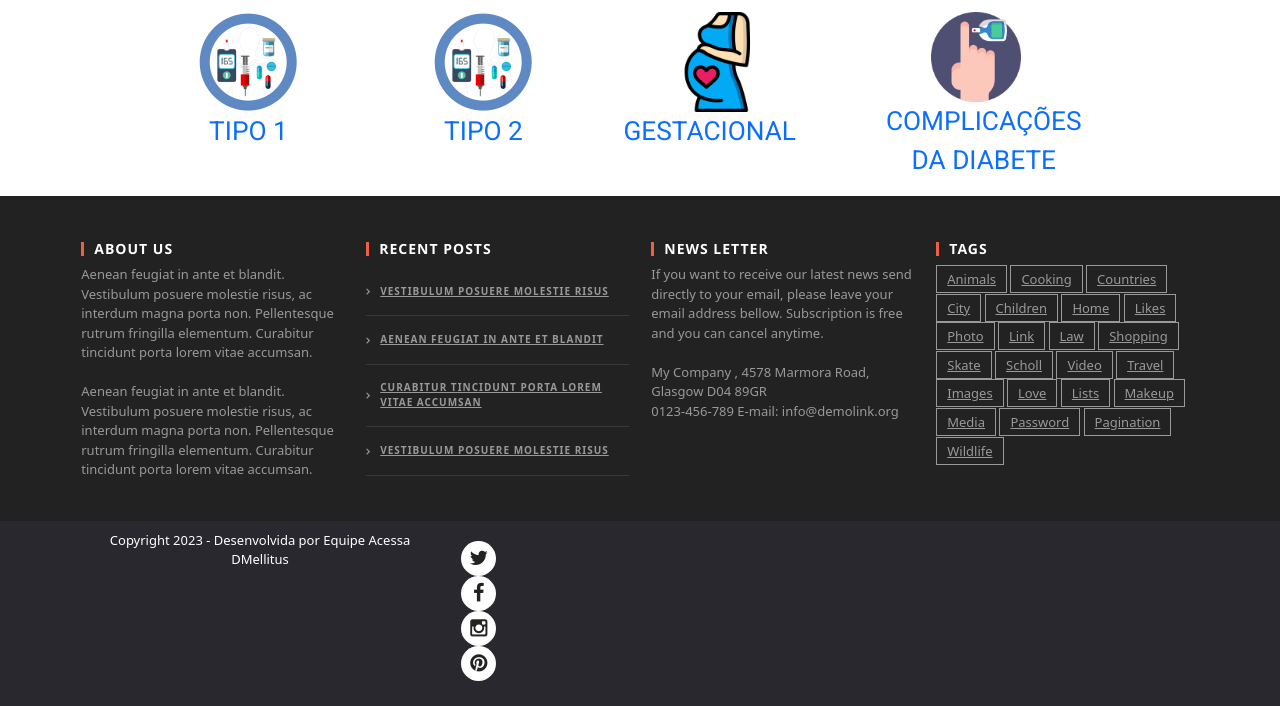
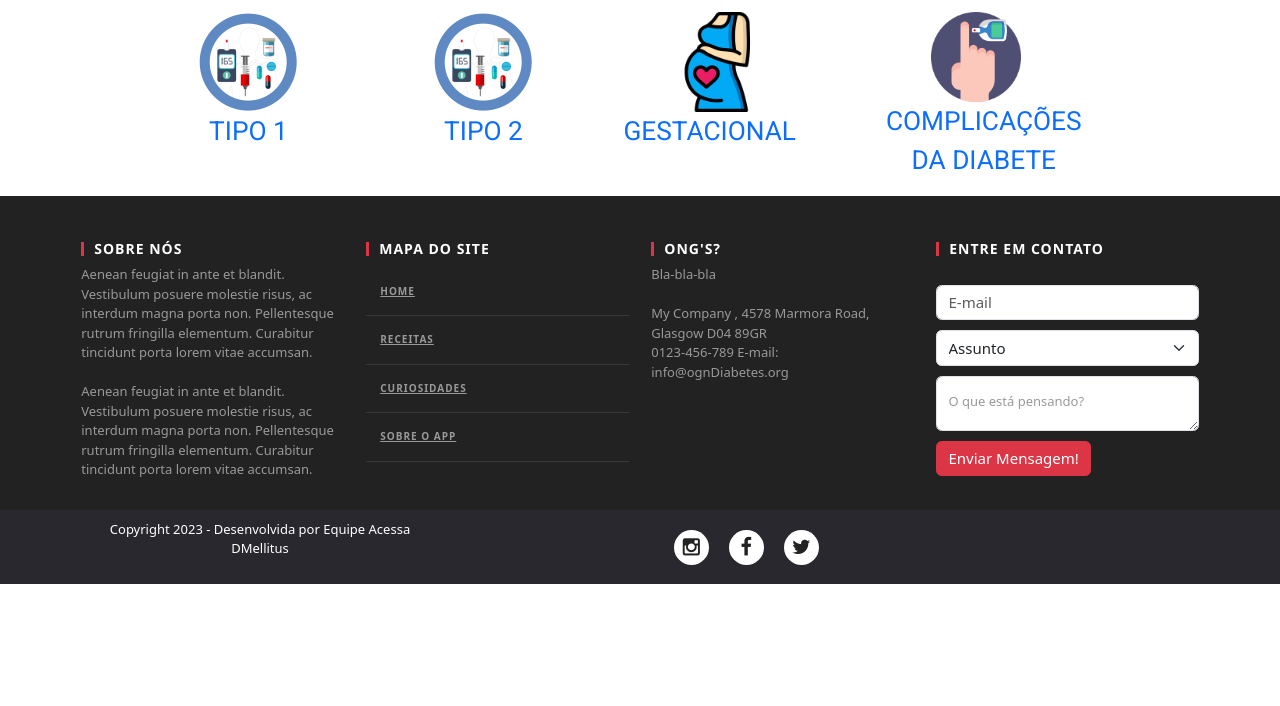
Before and after one commit to BiancaLouS/DMellitus, a PHP site: page / in a window 1280 px wide. Shown: the part 806-1512 px from the top of the page. After the commit the page ends 1390 px from the top, so only its background shows below. Run offline with PHP 8.4, Linux system fonts and the light colour scheme; some libraries are stand-ins or nearby versions.

Commit message:
Finalizando footer

```diff
--- a/Css/estilo.css
+++ b/Css/estilo.css
@@ -75,15 +75,31 @@ footer a:hover {color: #fff;text-decoration: underline;}
 
 footer .col-footer{margin: 10px 0 30px;}
 
-footer .top-footer{padding:30px 0; background-color: #fff;}
 footer .wrap-footer{padding-top:40px; background-color: #222;}
 footer .bottom-footer{background-color: #29282E;text-align: center;padding: 10px 0px;}
 footer .bottom-footer p{color: #fff !important;}
-footer ul.social-buttons li a{display: block;width: 35px;height: 35px;border-radius: 100%;font-size: 20px;color: #222;background-color: #fff;transition-duration: 0.4s;}
-footer ul.social-buttons li a:hover{background-color: #17B3E8;color: #fff;}
+
+/* Configuração dos ícones das redes sociais */
+footer ul.social-buttons li a{
+    display: block;
+
+    width: 35px;
+    height: 35px;
+    border-radius: 100%;
+    font-size: 20px;
+    color: #222;
+    background-color: #fff;
+    transition-duration: 0.4s;
+    float: right;
+    margin-left: 20px;
+
+}
+
+
+footer ul.social-buttons li a:hover{background-color: #dc3545;color: #fff;}
 footer ul.social-buttons li a i{margin-top: 7px;}
 
-.footer-title:before {background-color: #F05F40;content: "";height: 1em;left: 0;margin-top: -0.5em;position: absolute;top: 50%;width: 3px;}
+.footer-title:before {background-color: #dc3545;content: "";height: 1em;left: 0;margin-top: -0.5em;position: absolute;top: 50%;width: 3px;}
 .footer-title {display: block;font-weight: bold;letter-spacing: 1px;margin-top: -5px;padding-left: 13px;position: relative;text-transform: uppercase;font-size: 14px;color: #fff;}
 
 .footer-tags a{color: #999; border: 1px solid #999; padding: 4px 10px;line-height: 2.2;font-size: 13px;text-transform: capitalize;}
@@ -97,13 +113,15 @@ footer ul.social-buttons li a i{margin-top: 7px;}
     padding: 15px 0 16px;
     text-transform: uppercase;
 }
- .widget_recent_entries li a:before {
-    content: "";
-    font-family: "FontAwesome";
-    left: 0;
-    line-height: 1;
-    margin-top: -5px;
-    position: absolute;
-    top: 50%;
+
+
+.widget_recent_entries li a {
+    font-weight:bold;
+    text-transform:uppercase;
+    color:rgba(153,153,153,1.0);
+    display:inline-block;
+    position:relative;
+    padding-left:14px;
+    letter-spacing:1px;
+    font-size: 10px;
 }
-.widget_recent_entries li a {font-weight:bold;text-transform:uppercase;color:rgba(153,153,153,1.0);display:inline-block;position:relative;padding-left:14px;letter-spacing:1px;font-size: 10px;}
--- a/footer.php
+++ b/footer.php
@@ -4,18 +4,10 @@
     <meta charset="UTF-8">
     <meta http-equiv="X-UA-Compatible" content="IE=edge">
     <meta name="viewport" content="width=device-width, initial-scale=1.0">
-    <title>Document</title>
+    <title>Footer</title>
 
     <link rel="stylesheet" href="css/bootstrap.min.css"  type="text/css">
-
-	<!-- Owl Carousel Assets -->
-    <link href="owl-carousel/owl.carousel.css" rel="stylesheet">
-   <link href="owl-carousel/owl.theme.css" rel="stylesheet">
-
-	<!-- Custom CSS -->
-    <link rel="stylesheet" href="css/style.css">
-
-	<!-- Custom Fonts -->
+    <link rel="stylesheet" href="css/estilo.css">
     <link rel="stylesheet" href="font-awesome-4.4.0/css/font-awesome.min.css"  type="text/css">
 	<link href='http://fonts.googleapis.com/css?family=Asap:400,700' rel='stylesheet' type='text/css'>
 
@@ -26,53 +18,56 @@
 			<div class="container">
 				<div class="row">
 					<div class="col-footer col-md-3">
-						<h2 class="footer-title">About Us</h2>
+						<h2 class="footer-title">SOBRE NÓS</h2>
 						<div class="textwidget">Aenean feugiat in ante et blandit. Vestibulum posuere molestie risus, ac interdum magna porta non. Pellentesque rutrum fringilla elementum. Curabitur tincidunt porta lorem vitae accumsan. <br> <br>
 						Aenean feugiat in ante et blandit. Vestibulum posuere molestie risus, ac interdum magna porta non. Pellentesque rutrum fringilla elementum. Curabitur tincidunt porta lorem vitae accumsan.</div>
 					</div>
 					<div class="col-footer col-md-3 widget_recent_entries">
-						<h2 class="footer-title">Recent Posts</h2>
+						<h2 class="footer-title">MAPA DO SITE</h2>
 						<ul>
-							<li><a href="#">Vestibulum posuere molestie risus</a></li>
-							<li><a href="#">Aenean feugiat in ante et blandit</a></li>
-							<li><a href="#">Curabitur tincidunt porta lorem vitae accumsan</a></li>
-							<li><a href="#">Vestibulum posuere molestie risus</a></li>
+							<li><a href="#">HOME</a></li>
+							<li><a href="#">RECEITAS</a></li>
+							<li><a href="#">CURIOSIDADES</a></li>
+							<li><a href="#">SOBRE O APP</a></li>
 						</ul>
 					</div>
 					<div class="col-footer col-md-3">
-						<h2 class="footer-title">NEWS LETTER</h2>
-						If you want to receive our latest news send directly to your email, please leave your email address bellow. Subscription is free and you can cancel anytime.<br><br>
+						<h2 class="footer-title">ONG'S? </h2>
+						Bla-bla-bla<br><br>
 						<div class="textwidget">My Company , 4578 Marmora Road, Glasgow D04 89GR</div>
-						<div class="textwidget">0123-456-789 E-mail: info@demolink.org</div>
+						<div class="textwidget">0123-456-789 E-mail: info@ognDiabetes.org</div>
 					</div>
-					<div class="col-footer col-md-3">
-						<h2 class="footer-title">Tags</h2>
-						<div class="footer-tags">
-							<a href="#">animals</a>
-							<a href="#">cooking</a>
-							<a href="#">countries</a>
-							<a href="#">city</a>
-							<a href="#">children</a>
-							<a href="#">home</a>
-							<a href="#">likes</a>
-							<a href="#">photo</a>
-							<a href="#">link</a>
-							<a href="#">law</a>
-							<a href="#">shopping</a>
-							<a href="#">skate</a>
-							<a href="#">scholl</a>
-							<a href="#">video</a>
-							<a href="#">travel</a>
-							<a href="#">images</a>
-							<a href="#">love</a>
-							<a href="#">lists</a>
-							<a href="#">makeup</a>
-							<a href="#">media</a>
-							<a href="#">password</a>
-							<a href="#">pagination</a>
-							<a href="#">wildlife</a>
-						</div>
-					</div>
+
+
+                <!-- Enviar E-mail para empresa. -->
+
+                        <div class="col-footer col-md-3">
+                             <h2 class="footer-title">ENTRE EM CONTATO</h2>
+                             <br>
+                            <input type="email" placeholder="E-mail" class="form-control" id="Email">
+
+
+
+                            <select class="form-select" style="margin-top: 10px;">
+                                <option selected>Assunto</option>
+                                <option value="1">Informações</option>
+                                <option value="2">Duvidas</option>
+                                <option value="3">Suguestões</option>
+                                <option value="4">Suguestões</option>
+                                <option value="5">Elogios</option>
+                             </select>
+
+                             <div class="form-floating ">
+                                <textarea class="form-control" placeholder="Leave a comment here" style="margin-top: 10px;" id="floatingTextarea2" style="height: 100px"></textarea>
+                                <label for="floatingTextarea2">O que está pensando?</label>
+                            </div>
+
+                             <button type="submit" class="btn btn-danger" style="margin-top: 10px;">Enviar Mensagem!</button>
+                        </div>
+
+
+
+
 				</div>
 			</div>
 		</div>
@@ -84,19 +79,26 @@
 					</div>
 					<div class="col-md-4">
 						<ul class="list-inline social-buttons">
-							<li><a href="#"><i class="fa fa-twitter"></i></a>
+
+							<li>
+                                <a href="#"><i class="fa fa-twitter"></i></a>
 							</li>
-							<li><a href=""><i class="fa fa-facebook"></i></a>
+
+							<li>
+                                <a href=""><i class="fa fa-facebook"></i></a>
 							</li>
-							<li><a href="#"><i class="fa fa-instagram"></i></a>
+
+							<li>
+                                <a href="#"><i class="fa fa-instagram"></i></a>
 							</li>
-							<li><a href="#"><i class="fa fa-pinterest"></i></a>
-							</li>
+
 						</ul>
 					</div>
 				</div>
 			</div>
 		</div>
 	</footer>
+
+
 </body>
 </html>
```
